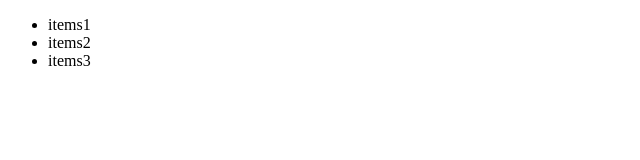
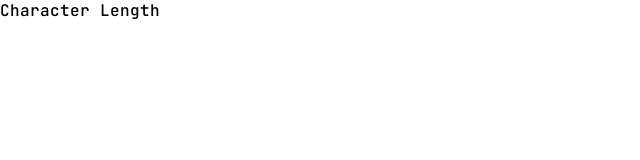
Before and after one commit to elghanbibadr/passwordGeneratorApp, a plain HTML site: page index.html in a window 1280 px wide. Shown: the whole page, without its empty margins (0-640 px from the left). Drawn offline with Linux system fonts and the light colour scheme.

Commit message:
typograhy section

```diff
--- a/index.html
+++ b/index.html
@@ -9,10 +9,7 @@
 </head>
 <body>
 
-    <ul>
-      <li>items1</li>
-      <li>items2</li>
-      <li>items3</li>
-    </ul>
+   <p>Character Length
+</p>
 </body>
 </html>
--- /dev/null
+++ b/src/scss/main.scss
@@ -0,0 +1,4 @@
+@import './partials/variables';
+@import './partials/mixins';
+@import './partials/reset';
+@import './partials/typography';
--- a/src/scss/partials/_typography.scss
+++ b/src/scss/partials/_typography.scss
@@ -0,0 +1,9 @@
+@import url('https://fonts.googleapis.com/css2?family=JetBrains+Mono:wght@200;300;400;500;600;700&display=swap');
+
+
+body{
+    font-family: 'JetBrains Mono', monospace;
+    font-size: 1.6rem;
+    letter-spacing: 0.4px;
+    font-weight: 500;
+}
```
Also changed, not shown: src/scss/main.css, 1 other file.
